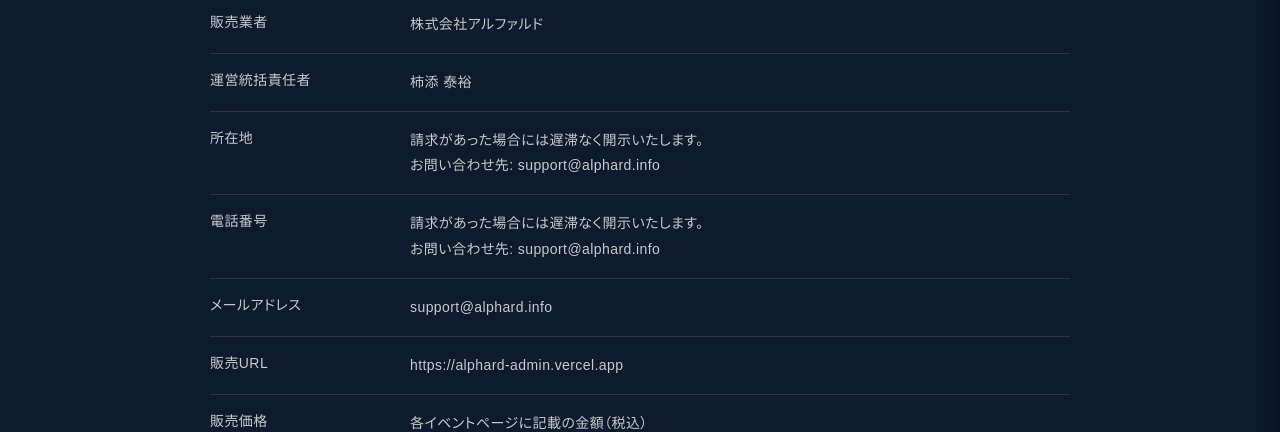
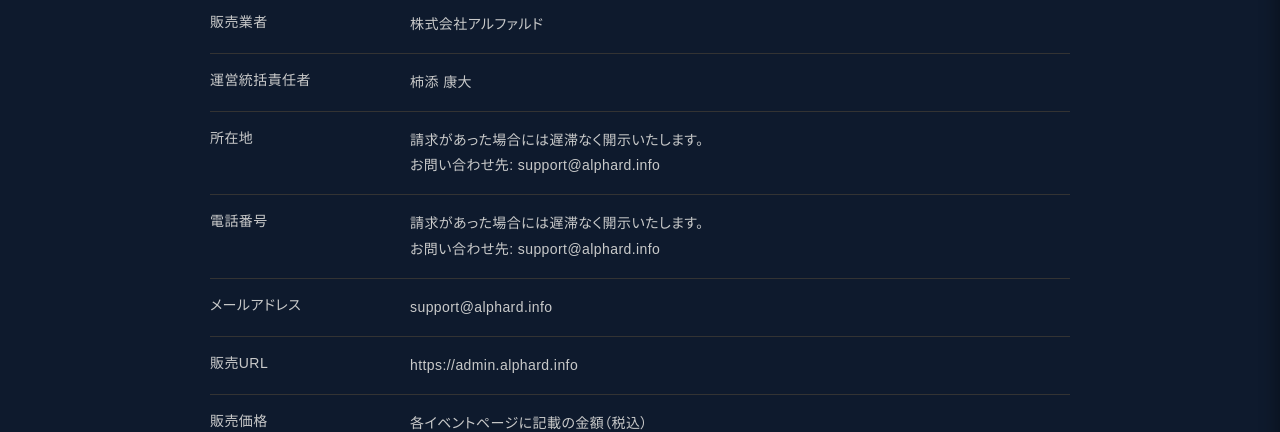
Before and after one commit to KakizoeYasuhiro/alphard, a Next.js app: page /tokushoho in a window 1280 px wide. Shown: the part 268-700 px from the top of the page. Built offline with nearby package versions, Linux system fonts and the light colour scheme; no server answers; what react-google-recaptcha-v3 would draw is missing.

Commit message:
fix: 運営統括責任者名を修正（泰裕→康大）+ 販売URLをカスタムドメインに
Co-Authored-By: Claude Opus 4.6 (1M context) <noreply@anthropic.com>

```diff
--- a/src/app/tokushoho/page.js
+++ b/src/app/tokushoho/page.js
@@ -20,7 +20,7 @@ export default function TokushohoPage() {
 
             <div className="info-row">
               <div className="info-label ja-text">運営統括責任者</div>
-              <div className="info-content ja-text">柿添 泰裕</div>
+              <div className="info-content ja-text">柿添 康大</div>
             </div>
 
             <div className="info-row">
@@ -46,7 +46,7 @@ export default function TokushohoPage() {
 
             <div className="info-row">
               <div className="info-label ja-text">販売URL</div>
-              <div className="info-content ja-text">https://alphard-admin.vercel.app</div>
+              <div className="info-content ja-text">https://admin.alphard.info</div>
             </div>
 
             <div className="info-row">
```
